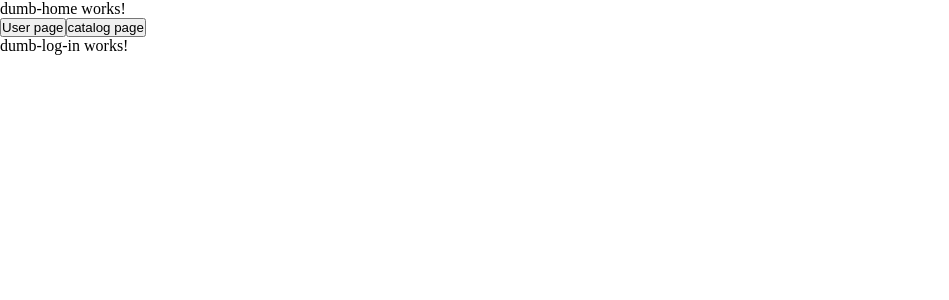
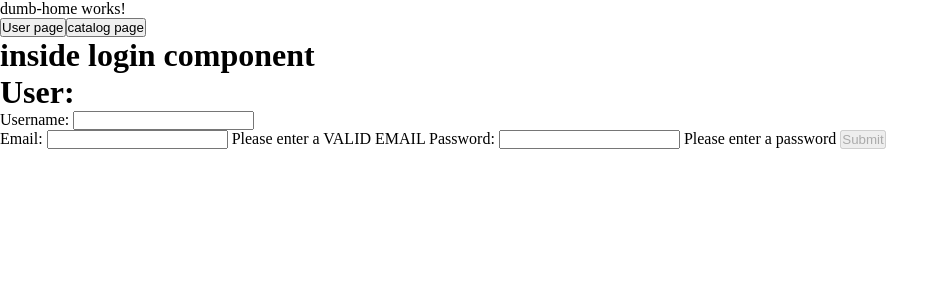
Before and after one commit to Thomas-Nigon/magicTheGathering_catalog, an Angular app: page / in a window 1280 px wide. Shown: the top 300 px of the page, without its empty margins (0-949 px from the left). Built offline with nearby package versions, Linux system fonts and the light colour scheme.

Commit message:
add form to log in

```diff
--- a/src/app/modules/home/components/feature/smart-log-in/smart-log-in.component.html
+++ b/src/app/modules/home/components/feature/smart-log-in/smart-log-in.component.html
@@ -1 +1 @@
-<app-dumb-log-in />
+<app-dumb-log-in [loginForm]="userForm" />
--- a/src/app/modules/home/components/feature/smart-log-in/smart-log-in.component.ts
+++ b/src/app/modules/home/components/feature/smart-log-in/smart-log-in.component.ts
@@ -1,10 +1,28 @@
 import { Component } from '@angular/core';
+import { User } from '../../../models/user.model';
+import { FormBuilder, FormGroup } from '@angular/forms';
 
 @Component({
   selector: 'app-smart-log-in',
   templateUrl: './smart-log-in.component.html',
-  styleUrl: './smart-log-in.component.scss'
+  styleUrl: './smart-log-in.component.scss',
 })
 export class SmartLogInComponent {
+  onLogIn(user: User) {
+    console.log(user);
+  }
 
+  public newUser: User | undefined;
+
+  constructor(private fb: FormBuilder) {}
+  public userForm = this.fb.group({
+    username: [''],
+    credentials: this.fb.group({
+      email: [''],
+      password: [''],
+    }),
+  });
+  onSubmit(): void {
+    console.log(this.userForm.value.credentials);
+  }
 }
--- a/src/app/modules/home/components/ui/dumb-log-in/dumb-log-in.component.html
+++ b/src/app/modules/home/components/ui/dumb-log-in/dumb-log-in.component.html
@@ -1 +1,33 @@
-<p>dumb-log-in works!</p>
+<h1>inside login component</h1>
+
+<div>
+  <form [formGroup]="loginForm">
+    <div>
+      <h1>User:</h1>
+      <label>
+        Username:
+        <input type="text" formControlName="username" required />
+      </label>
+      <span *ngIf="loginForm.get('userName')?.invalid">
+        Please enter a Username
+      </span>
+    </div>
+    <div formGroupName="credentials">
+      <label>
+        Email:
+        <input type="email" formControlName="email" required email />
+      </label>
+      <span *ngIf="loginForm.get('credentials.email')?.invalid">
+        Please enter a VALID EMAIL
+      </span>
+      <label>
+        Password:
+        <input type="text" formControlName="password" required />
+      </label>
+      <span *ngIf="loginForm.get('credentials.password')?.invalid">
+        Please enter a password
+      </span>
+      <button type="submit" [disabled]="!loginForm.valid">Submit</button>
+    </div>
+  </form>
+</div>
```
Also changed, not shown: src/app/modules/home/components/ui/dumb-log-in/dumb-log-in.component.ts (+5 -3 lines), src/app/modules/home/home.module.ts (+9 -2 lines), src/app/modules/home/models/user.model.ts (added, +16 -0 lines).
